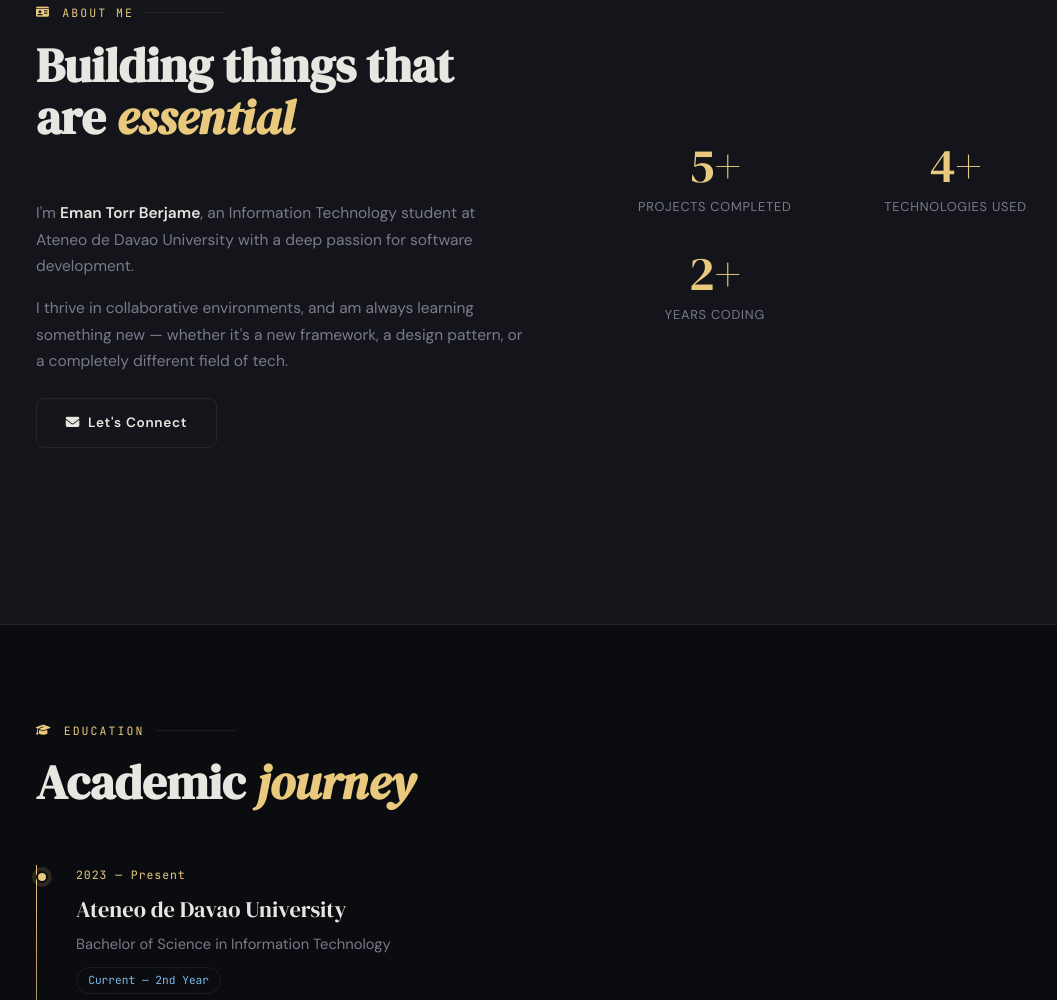
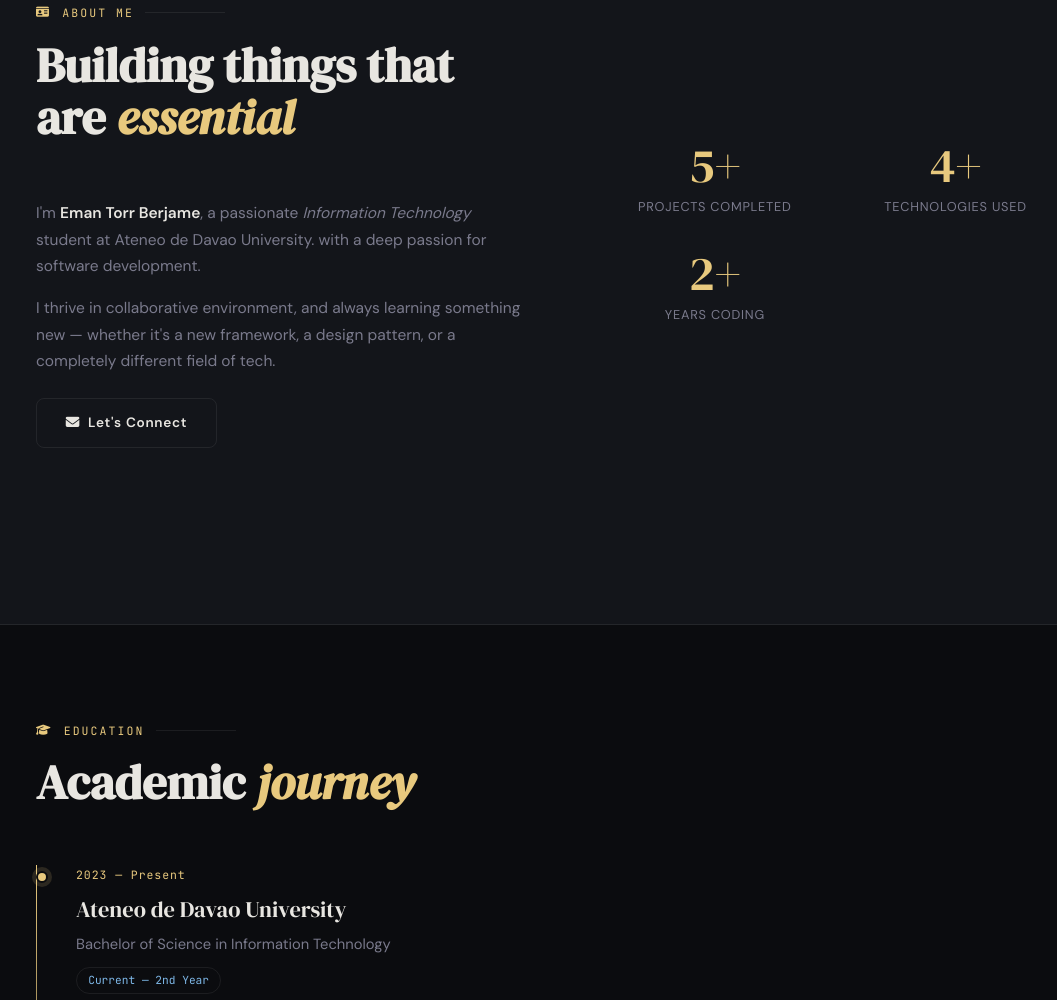
Before and after one commit to Torigami2005/portfolio-github, a plain HTML site: page index.html in a window 1280 px wide. Shown: the part 894-1894 px from the top of the page, without its empty margins (92-1149 px from the left). Drawn offline with Linux system fonts and the light colour scheme.

Commit message:
Refine about me section in index.html

```diff
--- a/index.html
+++ b/index.html
@@ -87,12 +87,12 @@
         <div class="section-label"><i class="fa-solid fa-id-card"></i> About Me</div>
         <h2 class="section-title">Building things that are <em>essential</em></h2>
         <p>
-          I'm <strong>Eman Torr Berjame</strong>, an Information Technology student at Ateneo de Davao University
+          I'm <strong>Eman Torr Berjame</strong>, a passionate <em>Information Technology</em> student at Ateneo de Davao University.
           with a deep passion for software development.
         </p>
         <p>
-          I thrive in collaborative environments,
-          and am always learning something new — whether it's a new framework, a design pattern,
+          I thrive in collaborative environment,
+          and always learning something new — whether it's a new framework, a design pattern,
           or a completely different field of tech.
         </p>
         <p style="margin-top:1.5rem;">
```
